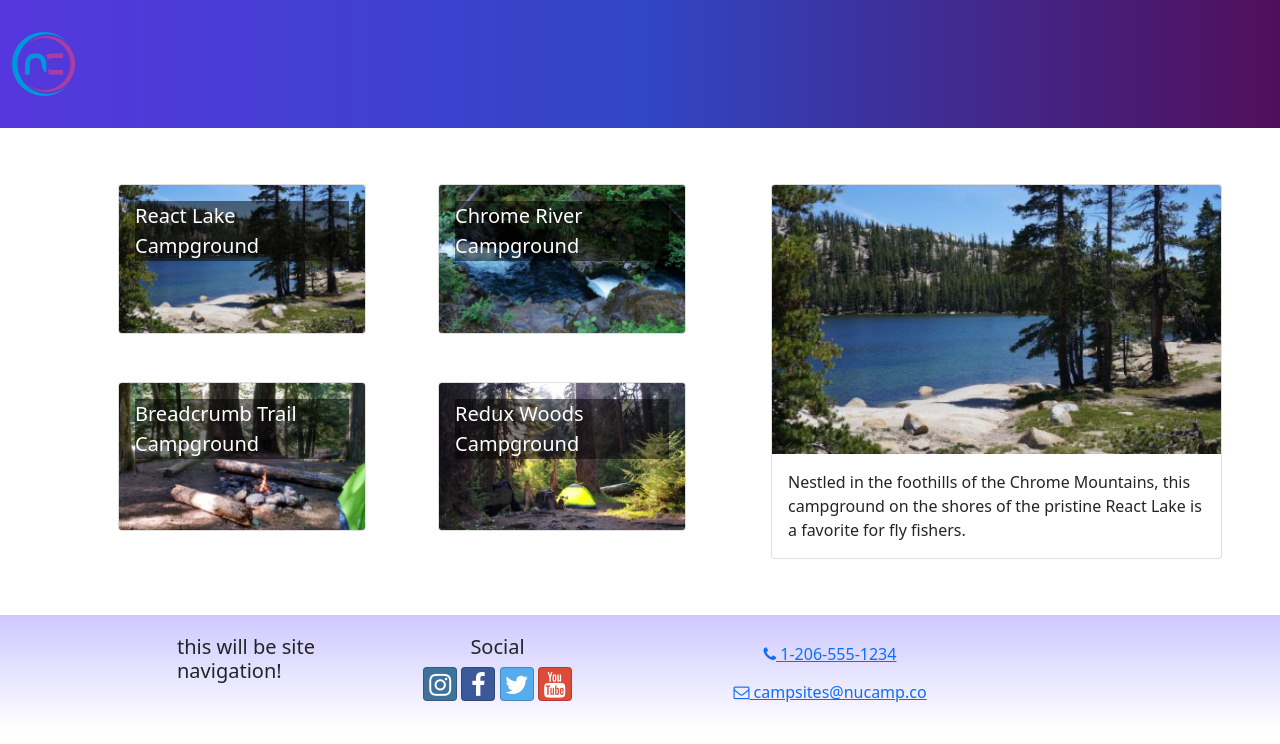
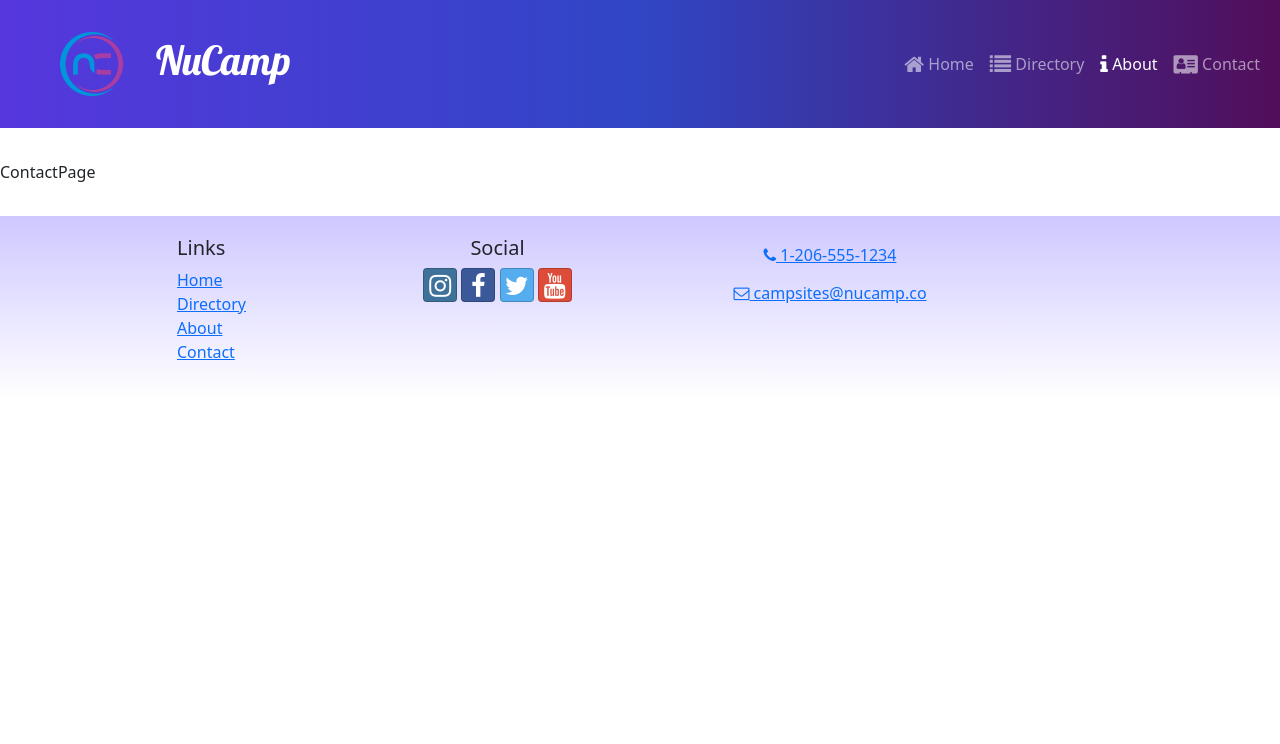
Before and after one commit to balaurenson/reactNucampSite2022, a React (Create React App) app: page /contact in a window 1280 px wide. Shown: the top 744 px of the page. Built offline with nearby package versions, Linux system fonts and the light colour scheme.

Commit message:
React Week 2: Header & Footer Links

```diff
--- a/src/App.js
+++ b/src/App.js
@@ -1,17 +1,20 @@
+import { Routes, Route } from 'react-router-dom';
+import ContactPage from './pages/ContactPage';
+import HomePage from './pages/HomePage';
 import Header from './components/Header';
 import Footer from './components/Footer';
 import CampsitesDirectoryPage from './pages/CampsitesDirectoryPage';
 import './App.css';
 
-
-
-
-
 function App() {
   return (
     <div className="App">
       <Header />
-      <CampsitesDirectoryPage />
+      <Routes>
+        <Route path='/' element={<HomePage />}/>
+        <Route path='contact' element={<ContactPage />} />
+        <Route path='directory' element={<CampsitesDirectoryPage />} />
+      </Routes>
       <Footer />
     </div>
   );
--- a/src/components/Footer.js
+++ b/src/components/Footer.js
@@ -1,4 +1,5 @@
 import { Container, Row, Col } from 'reactstrap';
+import { Link } from 'react-router-dom';
 
 const Footer = () => {
     return (
@@ -6,7 +7,21 @@
                 <Container>
                     <Row>
                         <Col xs={{ size: 4, offset: 1 }} sm='2'>
-                            <h5>this will be site navigation!</h5>
+                            <h5>Links</h5>
+                            <ul className='list-unstyled'>
+                                <li>
+                                    <Link to='/'>Home</Link>
+                                </li>
+                                <li>
+                                    <Link to='/directory'>Directory</Link>
+                                </li>
+                                <li>
+                                    <Link to='/about'>About</Link>
+                                </li>
+                                <li>
+                                    <Link to='/contact'>Contact</Link>
+                                </li>
+                            </ul>
                         </Col>
                         <Col xs='6' sm='3' className='text-center'>
                         <h5>Social</h5>
--- a/src/components/Header.js
+++ b/src/components/Header.js
@@ -1,12 +1,50 @@
-import {Navbar, NavbarBrand } from 'reactstrap';
+import { useState } from 'react';
+import {
+    Navbar,
+    NavbarBrand,
+    Collapse,
+    NavbarToggler,
+    Nav,
+    NavItem
+} from 'reactstrap';
+import { NavLink } from 'react-router-dom';
 import NucampLogo from '../app/assets/img/logo.png';
 
 const Header = () => {
+    const [menuOpen, setMenuOpen] = useState(false);
+
     return (
             <Navbar dark color='primary' sticky='top' expand='md'>
-                <NavbarBrand href='/'>
-                    <img src={NucampLogo} alt='nucamp logo' />
+                <NavbarBrand className='ms-5' href='/'>
+                    <img src={NucampLogo} alt='nucamp logo' className='float-start' />
+                    <h1 className='mt-1'>NuCamp</h1>
                 </NavbarBrand>
+
+                <NavbarToggler onClick={() => setMenuOpen(!menuOpen)} />
+                <Collapse isOpen={menuOpen} navbar>
+                    <Nav className='ms-auto' navbar>
+                        <NavItem>
+                            <NavLink className='nav-link' to='/'>
+                                <i className='fa fa-home fa-lg' /> Home
+                            </NavLink>
+                        </NavItem>
+                        <NavItem>
+                            <NavLink className='nav-link' to='/about'>
+                                <i className='fa fa-list fa-lg' /> Directory
+                            </NavLink>
+                        </NavItem>
+                        <NavItem>
+                            <NavLink className='nav-link' to='/contact'>
+                                <i className='fa fa-info fa-lg' /> About
+                            </NavLink>
+                        </NavItem>
+                        <NavItem>
+                            <NavLink className='nav-link' to='/directory'>
+                                <i className='fa fa-address-card fa-lg' /> Contact
+                            </NavLink>
+                        </NavItem>
+                    </Nav>
+                </Collapse>
             </Navbar>
 
     )
--- a/src/index.js
+++ b/src/index.js
@@ -1,5 +1,6 @@
 import React from 'react';
 import { createRoot } from 'react-dom/client';
+import { BrowserRouter } from 'react-router-dom';
 import { Provider } from 'react-redux';
 import { store } from './app/store';
 import App from './App';
@@ -16,7 +17,9 @@
 root.render(
   <React.StrictMode>
     <Provider store={store}>
-      <App />
+      <BrowserRouter>
+        <App />
+      </BrowserRouter>
     </Provider>
   </React.StrictMode>
 );
--- /dev/null
+++ b/src/pages/ContactPage.js
@@ -0,0 +1,5 @@
+const ContactPage = () => {
+    return <div>ContactPage</div>
+};
+
+export default ContactPage;
--- /dev/null
+++ b/src/pages/HomePage.js
@@ -0,0 +1,5 @@
+const HomePage = () => {
+    return <div>HomePage</div>
+};
+
+export default HomePage;
```
